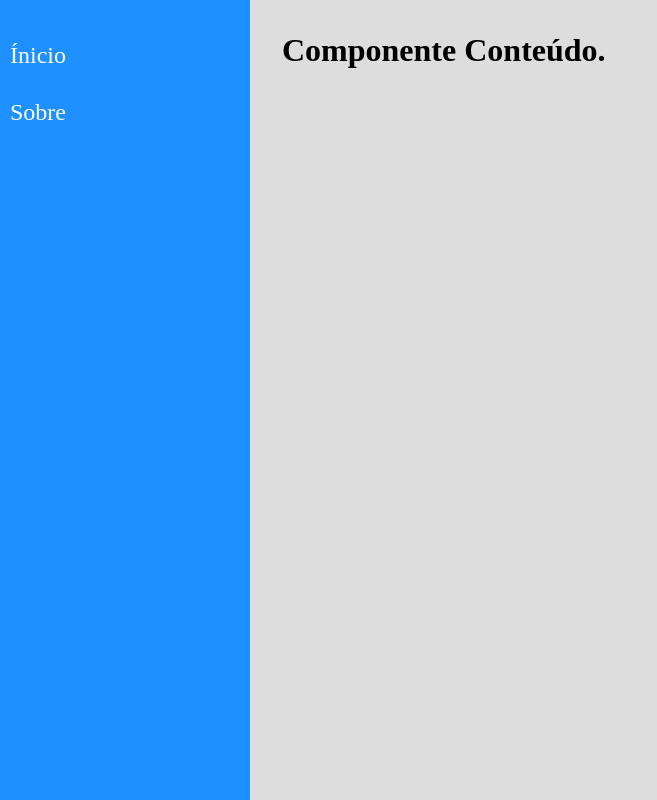
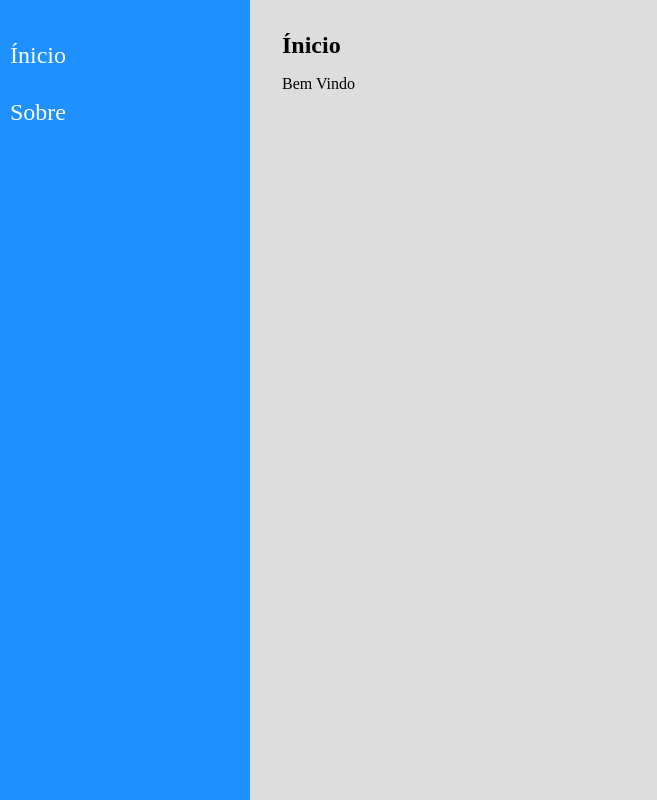
Before and after one commit to Henrique1204/Navegacao-React-Router, a React (Create React App) app: page / in a window 1280 px wide. Shown: the whole page, without its empty margins (0-657 px from the left). Built offline with nearby package versions, Linux system fonts and the light colour scheme.

Commit message:
Adicionar exemplo de navegacao simples

```diff
--- a/src/Componentes/layout/Conteudo/Conteudo.jsx
+++ b/src/Componentes/layout/Conteudo/Conteudo.jsx
@@ -1,9 +1,23 @@
 import React from "react";
+// Estilo.
 import estilos from "./Conteudo.module.css";
+// Componentes da interface.
+import Home from "../../../Telas/exemplos/Home.jsx";
+import Sobre from "../../../Telas/exemplos/Sobre.jsx";
+// Componentes externos.
+import { Switch, Route } from "react-router-dom";
 
 const Conteudo = (props) => (
     <main className={estilos.Conteudo}>
-        <h1>Componente Conteúdo.</h1>
+        <Switch>
+            <Route path="/sobre">
+                <Sobre />
+            </Route>
+
+            <Route path="/">
+                <Home />
+            </Route>
+        </Switch>
     </main>
 );
 
--- a/src/Componentes/layout/Menu/Menu.jsx
+++ b/src/Componentes/layout/Menu/Menu.jsx
@@ -1,12 +1,15 @@
 import React from "react";
+// Estilo.
 import estilos from "./Menu.module.css";
+// Componentes externos.
+import { Link } from "react-router-dom";
 
 const Menu = (props) => (
     <aside className={estilos.Menu}>
         <nav>
             <ul>
-                <li><a href="/" >Ínicio</a></li>
-                <li><a href="/sobre" >Sobre</a></li>
+                <li><Link to="/" >Ínicio</Link></li>
+                <li><Link to="sobre" >Sobre</Link></li>
             </ul>
         </nav>
     </aside>
--- a/src/Telas/App.jsx
+++ b/src/Telas/App.jsx
@@ -1,14 +1,18 @@
 import React from "react";
 // Estilo.
 import "./App.css";
-// Componentes externo.
+// Componentes externos.
+import { BrowserRouter } from "react-router-dom"
+// Componentes da interface.
 import Menu from "../Componentes/layout/Menu/Menu.jsx";
 import Conteudo from "../Componentes/layout/Conteudo/Conteudo.jsx";
 
 const App = (props) => (
     <div className="App">
-        <Menu />
-        <Conteudo />
+        <BrowserRouter>
+            <Menu />
+            <Conteudo />
+        </BrowserRouter>
     </div>
 );
 
```
